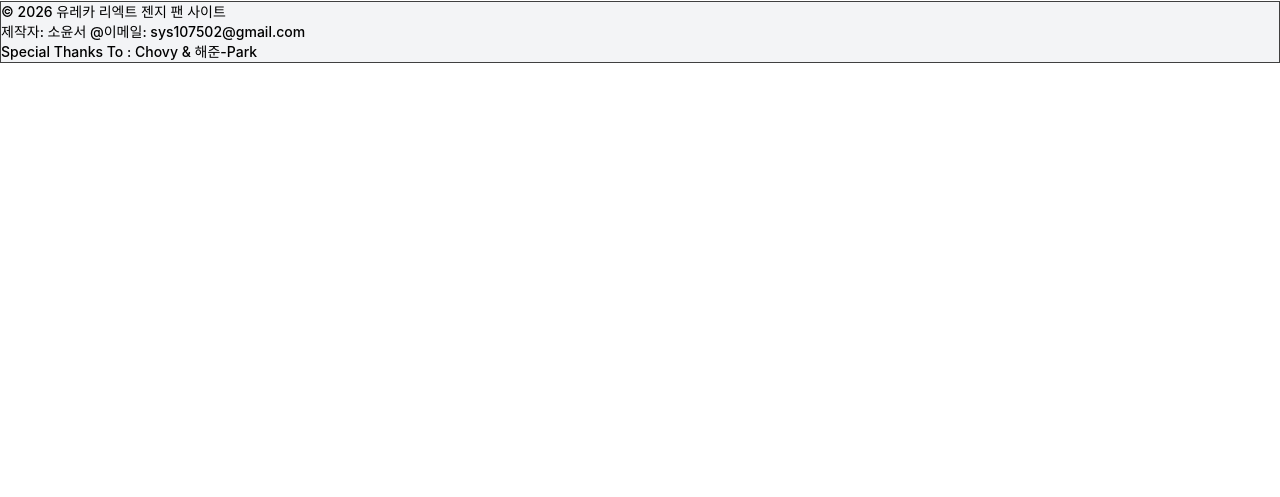
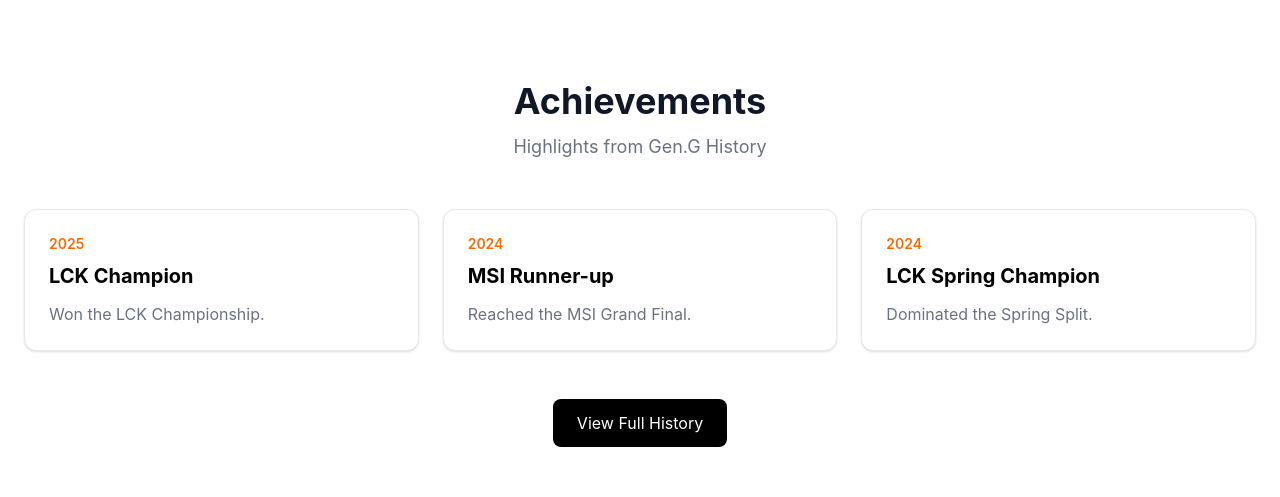
Before and after one commit to HITS-SO/react-geng-fansite, a React (Vite) app: page / in a window 1280 px wide. Shown: the part 2165-2662 px from the top of the page. Before the commit the page ends 2228 px from the top, so only its background shows below. Built offline with nearby package versions, Linux system fonts and the light colour scheme.

Commit message:
feat:achieve관련 컴포넌트들 구현 및 적용

```diff
--- /dev/null
+++ b/src/components/history/achievementCard.tsx
@@ -0,0 +1,34 @@
+import type { Achievement } from "@/data/achievements";
+
+interface AchievementCardProps {
+    achievement: Achievement;
+}
+
+const AchievementCard = ({ achievement }: AchievementCardProps) => {
+    return (
+        <div
+            className="
+                rounded-xl
+                border
+                border-gray-200
+                bg-white
+                p-6
+                shadow-sm
+                transition-all
+                duration-300
+                hover:-translate-y-1
+                hover:shadow-lg
+            "
+        >
+            <p className="text-sm font-semibold text-orange-500">
+                {achievement.year}
+            </p>
+
+            <h3 className="mt-2 text-xl font-bold">{achievement.title}</h3>
+
+            <p className="mt-3 text-gray-500">{achievement.description}</p>
+        </div>
+    );
+};
+
+export default AchievementCard;
--- /dev/null
+++ b/src/components/home/AchievementPreview.tsx
@@ -0,0 +1,48 @@
+import { Link } from "react-router-dom";
+
+import Section from "@/components/common/Section";
+import SectionTitle from "@/components/common/SectionTitle";
+
+import AchievementCard from "@/components/history/achievementCard";
+
+import { achievements } from "@/data/achievements";
+
+const AchievementPreview = () => {
+    return (
+        <Section>
+            <SectionTitle
+                title="Achievements"
+                subtitle="Highlights from Gen.G History"
+            />
+
+            <div className="grid gap-6 md:grid-cols-3">
+                {achievements.map((achievement) => (
+                    <AchievementCard
+                        key={achievement.id}
+                        achievement={achievement}
+                    />
+                ))}
+            </div>
+
+            <div className="mt-12 text-center">
+                <Link
+                    to="/history"
+                    className="
+                        inline-block
+                        rounded-lg
+                        bg-black
+                        px-6
+                        py-3
+                        text-white
+                        transition-colors
+                        hover:bg-orange-500
+                    "
+                >
+                    View Full History
+                </Link>
+            </div>
+        </Section>
+    );
+};
+
+export default AchievementPreview;
--- /dev/null
+++ b/src/data/achievements.ts
@@ -0,0 +1,27 @@
+export interface Achievement {
+    id: number;
+    year: string;
+    title: string;
+    description: string;
+}
+
+export const achievements: Achievement[] = [
+    {
+        id: 1,
+        year: "2025",
+        title: "LCK Champion",
+        description: "Won the LCK Championship.",
+    },
+    {
+        id: 2,
+        year: "2024",
+        title: "MSI Runner-up",
+        description: "Reached the MSI Grand Final.",
+    },
+    {
+        id: 3,
+        year: "2024",
+        title: "LCK Spring Champion",
+        description: "Dominated the Spring Split.",
+    },
+];
--- a/src/pages/Home.tsx
+++ b/src/pages/Home.tsx
@@ -8,6 +8,7 @@
 import SectionTitle from "../components/common/SectionTitle";
 import CurrentRosterPreview from "../components/home/CurrentRosterPreview";
 import FeaturedPlayer from "@/components/home/FeaturedPlayer";
+import AchievementPreview from "@/components/home/AchievementPreview";
 
 export const Home = () => {
     return (
@@ -16,6 +17,7 @@
             <HeroSection hero={homeHero} />
             <CurrentRosterPreview />
             <FeaturedPlayer />
+            <AchievementPreview />
             <Footer />
         </main>
     );
```
Also changed, not shown: src/components/home/AchivementPreview.tsx (deleted).
